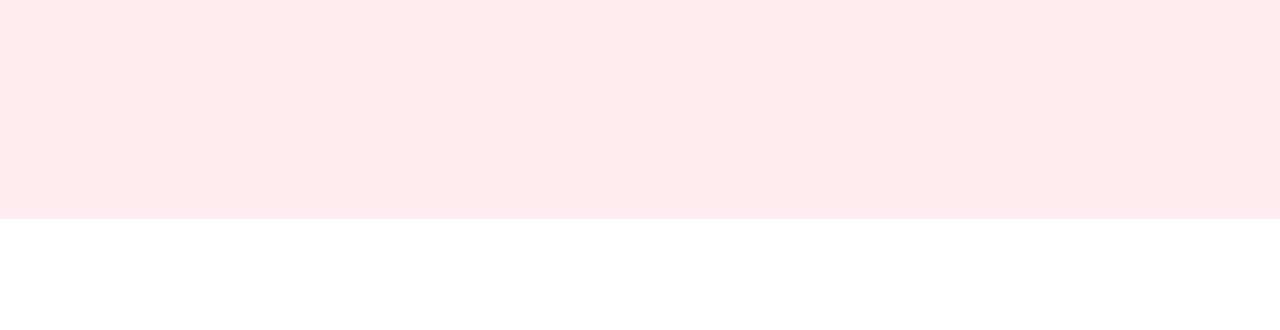
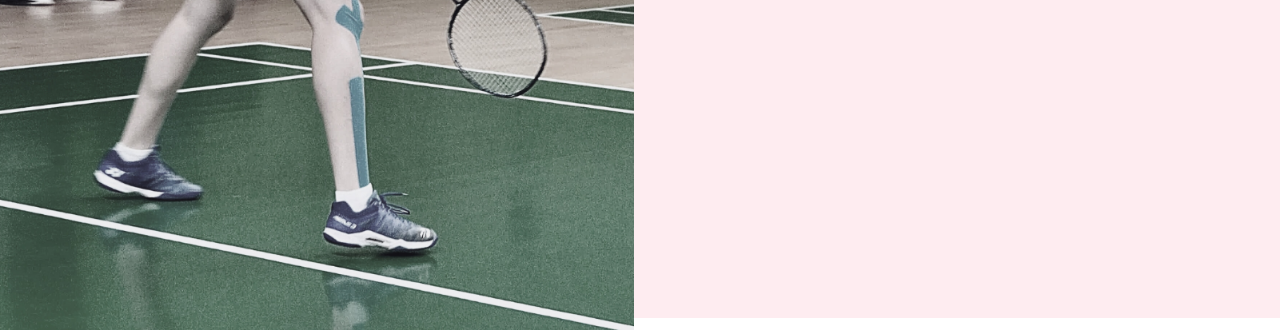
Before and after one commit to hpemcl/portfoliosamlet, a website: page index.html in a window 1280 px wide. Shown: the part 581-911 px from the top of the page. Before the commit the page ends 800 px from the top, so only its background shows below. Drawn offline with nearby package versions, Linux system fonts and the light colour scheme.

Commit message:
removed tabelt

```diff
--- a/index.html
+++ b/index.html
@@ -52,7 +52,7 @@
             <div class="columns is-vcentered is-fullheight mr-0">
                 <!-- Image Container -->
                 <!-- On larger screens, display the image horizontally -->
-                <div class="column is-half-fullhd is-half-desktop is-half-widescreen is-hidden-tablet is-half image-container is-hidden-mobile m-0 p-0">
+                <div class="column is-half-fullhd is-half-desktop is-half-widescreen is-half image-container is-hidden-mobile m-0 p-0">
                     <figure class="image mr-0">
                         <img src="assets/mig_badminton_sorthvid.png" class="is-horizontal" alt="">
                     </figure>
```
